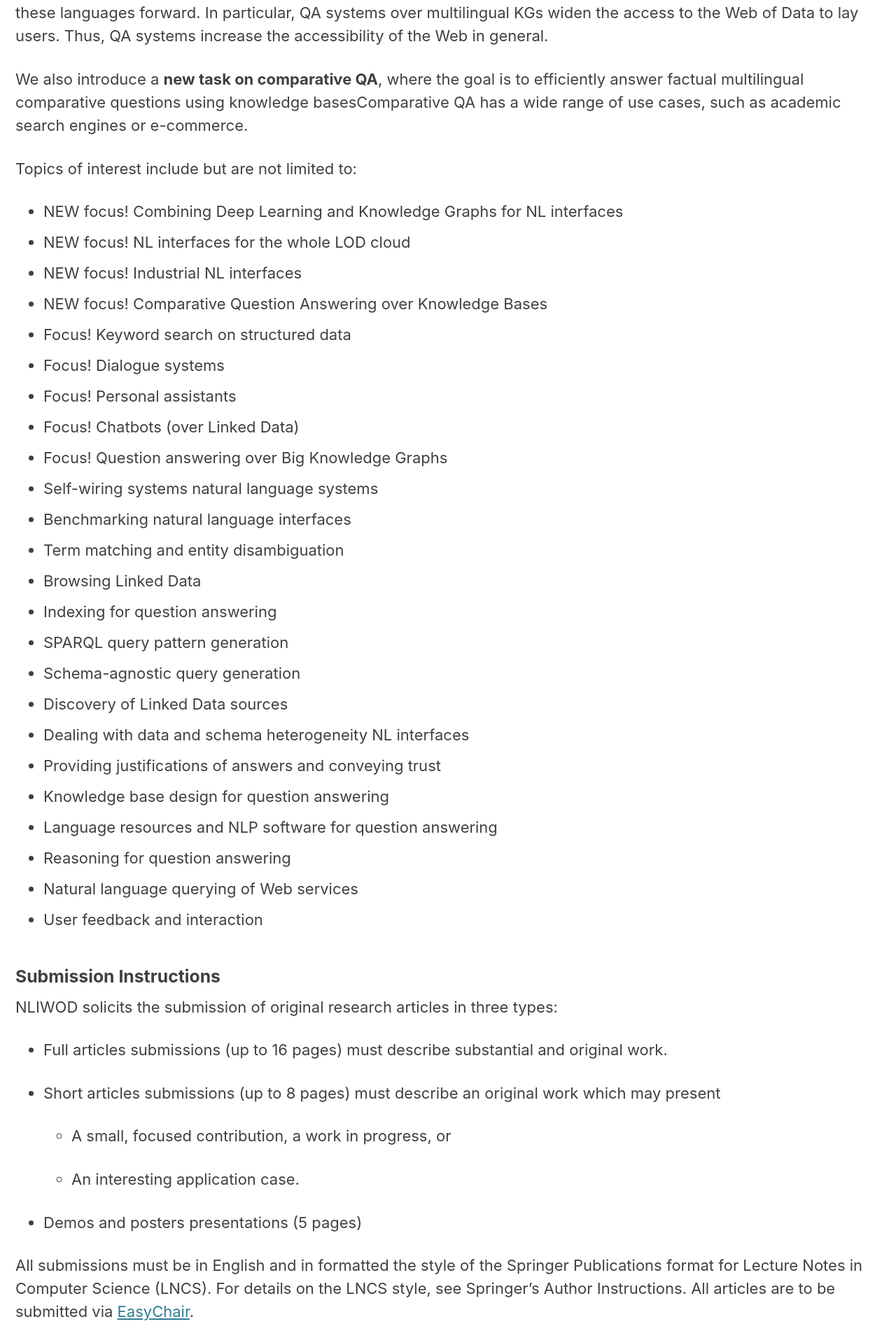
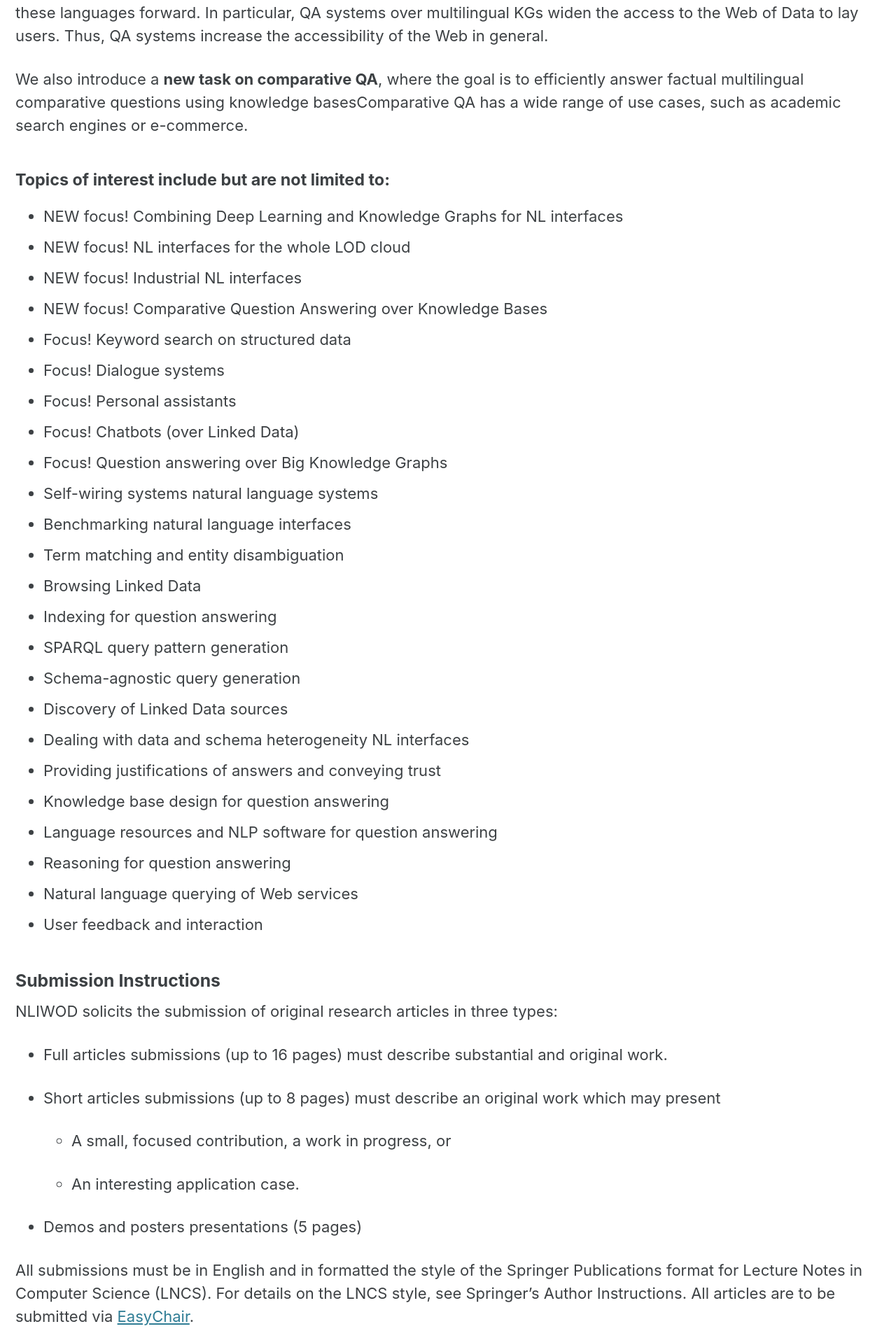
Before and after one commit to semantic-systems/nliwod-workshop, a Jekyll site: the page built from call-for-papers.md, in a window 1280 px wide. Shown: the part 905-2807 px from the top of the page at 70% size. Built offline with Jekyll 4.4.1, drawn with Linux system fonts in a browser that asks for light colours; cached includes are drawn as plain includes.

```diff
--- a/call-for-papers.md
+++ b/call-for-papers.md
@@ -11,7 +11,8 @@ A part of NLIWOD will be the Question Answering over Linked Data challenge, bett
 
 We also introduce a **new task on comparative QA**, where the goal is to efficiently answer factual multilingual comparative questions using knowledge basesComparative QA has a wide range of use cases, such as academic search engines or e-commerce.
 
-Topics of interest include but are not limited to:
+#### Topics of interest include but are not limited to:
+
 * NEW focus! Combining Deep Learning and Knowledge Graphs for NL interfaces
 * NEW focus! NL interfaces for the whole LOD cloud
 * NEW focus! Industrial NL interfaces
```
